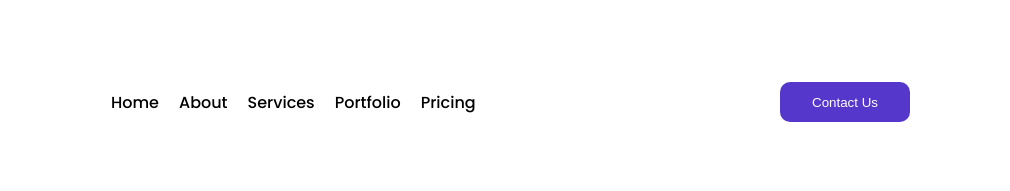
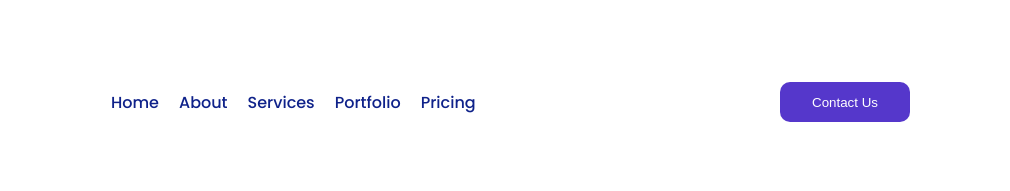
Before and after one commit to SagrSuri/Assignment-Portfolio, a plain HTML site: page index.html in a window 1280 px wide. Shown: the top 191 px of the page, 270-1280 px from the left. Drawn offline with Linux system fonts and the light colour scheme.

Commit message:
adding the #code links

```diff
--- a/Style/style.css
+++ b/Style/style.css
@@ -90,3 +90,8 @@ div p{
 .button_space{
     padding-top: 40px;
 }
+.nav-l a {
+    text-decoration: none;
+    color: rgb(15, 34, 138);
+    font-weight: 400;
+}
--- a/index.html
+++ b/index.html
@@ -34,11 +34,11 @@
 
             <div class="nav-div">
                 <ul class="nav-ul">
-                     <li class="nav-l">Home</li>
-                    <li class="nav-l">About</li>
-                    <li class="nav-l">Services</li>
-                    <li class="nav-l">Portfolio</li>
-                    <li class="nav-l">Pricing</li>
+                     <li class="nav-l"> <a href="#Home">Home</a></li>
+                    <li class="nav-l"><a href="#About">About</a></li>
+                    <li class="nav-l"><a href="#Services">Services</a></li>
+                    <li class="nav-l"><a href="#Portfolio">Portfolio</a></li>
+                    <li class="nav-l"><a href="#Pricing">Pricing</a></li>
                 </ul>
             </div>
 
```
